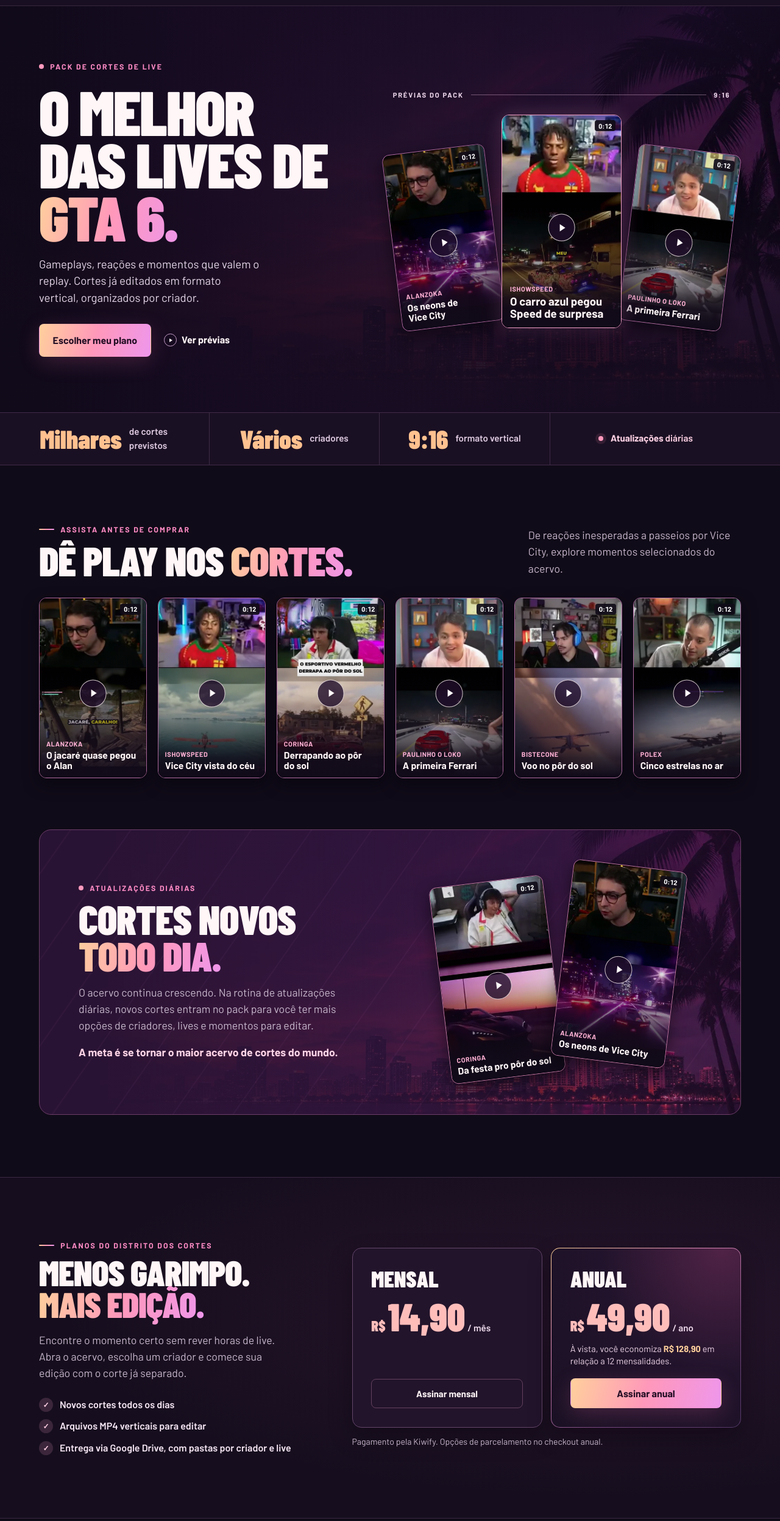
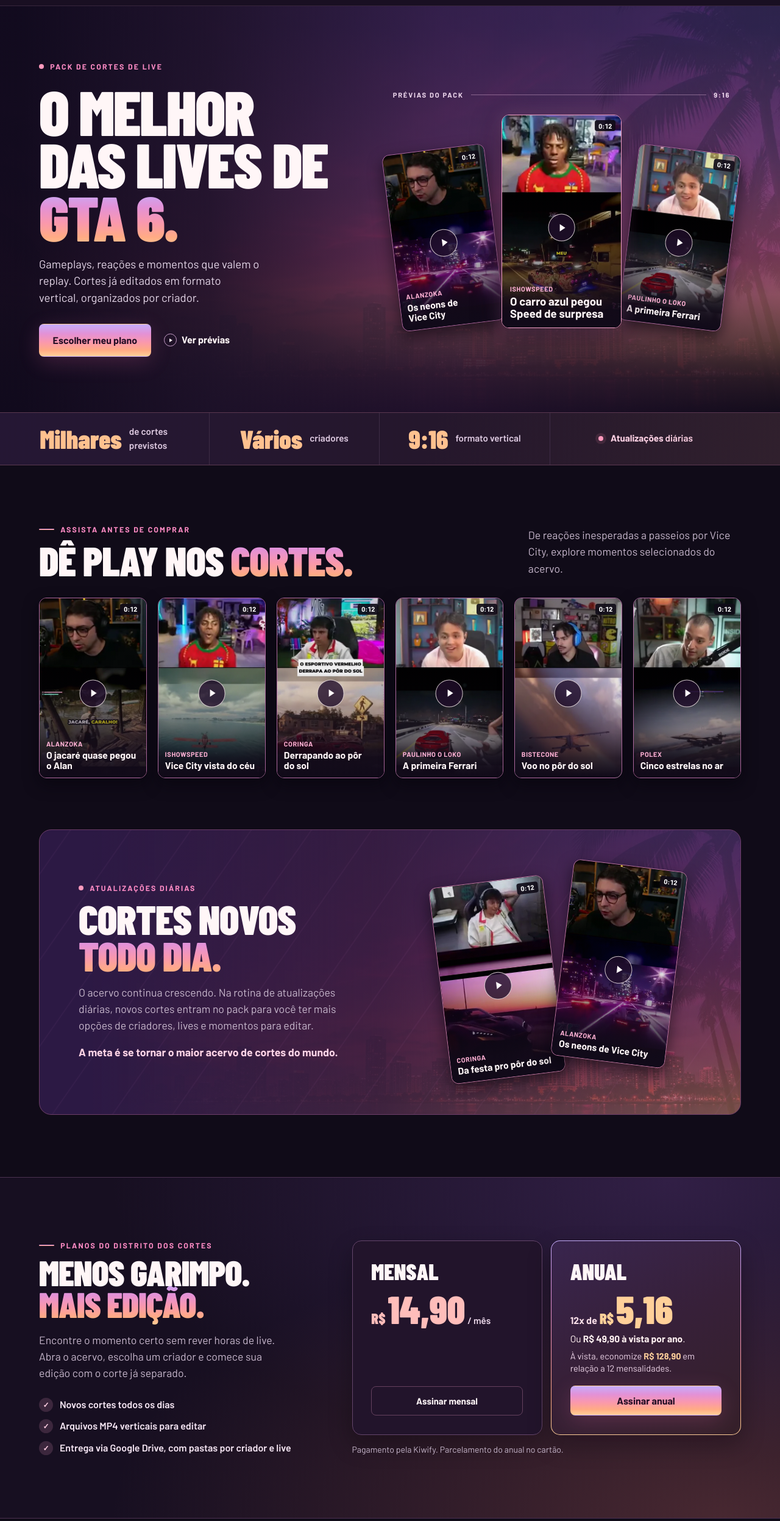
Before and after one commit to dgvfx2026/distritodoscortes, a plain HTML site: page index.html in a window 1280 px wide. Shown: the part 66-2560 px from the top of the page at 61% size. Drawn offline with Linux system fonts and the light colour scheme.

Commit message:
feat: destaca parcelas e ajusta paleta

```diff
--- a/index.html
+++ b/index.html
@@ -192,12 +192,13 @@
             </article>
             <article class="plan-card plan-card-yearly" aria-labelledby="yearly-title" data-reveal>
               <h3 id="yearly-title">Anual</h3>
-              <p class="plan-price"><span class="plan-currency">R$</span> <data value="49.90">49,90</data><span class="plan-period">/ ano</span></p>
-              <p class="plan-note">À vista, você economiza <strong>R$ 128,90</strong> em relação a 12 mensalidades.</p>
+              <p class="plan-price"><span class="plan-installments">12x de</span> <span class="plan-currency">R$</span> <data value="5.16">5,16</data></p>
+              <p class="plan-upfront">Ou <strong>R$ <data value="49.90">49,90</data> à vista por ano</strong>.</p>
+              <p class="plan-note">À vista, economize <strong>R$ 128,90</strong> em relação a 12 mensalidades.</p>
               <a class="button button-primary checkout-button" href="https://pay.kiwify.com.br/yL10ICs">Assinar anual</a>
             </article>
           </div>
-          <p class="checkout-note">Pagamento pela Kiwify. Opções de parcelamento no checkout anual.</p>
+          <p class="checkout-note">Pagamento pela Kiwify. Parcelamento do anual no cartão.</p>
         </div>
       </div>
     </section>
--- a/styles.css
+++ b/styles.css
@@ -13,7 +13,7 @@
   --pink: #ff8cc6;
   --peach: #ffc18f;
   --line: #35253e;
-  --sunset: linear-gradient(105deg, #ffd09c 0%, #ff98ba 50%, #ee96ec 100%);
+  --sunset: linear-gradient(180deg, #c5adfc 0%, #e391d6 29%, #fa98ad 56%, #ffab84 81%, #ffd098 100%);
   --display: "Barlow Condensed", Impact, "Arial Narrow", sans-serif;
   --ease: cubic-bezier(.22, 1, .36, 1);
 }
@@ -72,13 +72,15 @@ h1, h2, h3 { font-family: var(--display); font-weight: 900; }
 
 .hero { position: relative; isolation: isolate; overflow: hidden; background: #1e0e27; }
 .hero-landscape {
+  --hero-shade: linear-gradient(90deg, #110a1df9 3%, #1d1129ed 27%, #2e153b87 57%, #2e153b1c 100%);
   position: absolute;
   inset: 0;
   z-index: -1;
   background:
-    linear-gradient(90deg, #100a1af8 4%, #160b21ee 26%, #1b0d26aa 53%, #290f3c30 100%),
-    linear-gradient(0deg, #100b18 1%, #160f1d12 64%, #160d23a0 100%),
-    url("assets/entardecer.webp") center 58% / cover no-repeat;
+    var(--hero-shade),
+    linear-gradient(0deg, #100b18 0%, #160e1adc 8%, #27163125 29%, transparent 47%),
+    linear-gradient(180deg, #4c3e8296 5%, #a062ac83 37%, #f679a582 62%, #ffad78ac 84%, #ffc18560 100%),
+    url("assets/entardecer.webp") center 60% / cover no-repeat;
 }
 .hero-inner {
   display: grid;
@@ -138,7 +140,7 @@ h1, h2, h3 { font-family: var(--display); font-weight: 900; }
 .hero-clip-center .clip-copy { inset-inline: .83rem; bottom: .85rem; }
 .hero-clip-center .clip-title { font-size: clamp(1rem, 1.45vw, 1.3rem); }
 
-.acervo { background: #1a1023; border-block: 1px solid #412a48; }
+.acervo { background: linear-gradient(105deg, #251734, #25172c 55%, #30202d); border-block: 1px solid #5a3850; }
 .acervo-inner { display: grid; grid-template-columns: 1fr 1fr 1fr 1.12fr; min-height: 85px; align-items: stretch; }
 .stat { display: flex; gap: .75rem; align-items: center; justify-content: center; padding: .65rem .55rem; border-right: 1px solid #3d2b45; color: #dfcbe2; }
 .stat:first-child { justify-content: flex-start; padding-left: .1rem; }
@@ -172,7 +174,8 @@ h1, h2, h3 { font-family: var(--display); font-weight: 900; }
   border-radius: 20px;
   padding: clamp(28px, 5vw, 76px);
   background:
-    linear-gradient(90deg, #291334 8%, #2f143cdd 47%, #4a1a5552 100%),
+    linear-gradient(90deg, #2c1944 7%, #32193cde 48%, #3a19443b 100%),
+    linear-gradient(180deg, #584184a8 0%, #ac529781 45%, #df757880 76%, #ffb47c81 100%),
     url("assets/entardecer.webp") center 67% / cover no-repeat,
     #2f173d;
 }
@@ -186,7 +189,7 @@ h1, h2, h3 { font-family: var(--display); font-weight: 900; }
 .update-clip:last-child { --delay: 210ms; --entry-x: 18px; transform: translateY(-3%) rotate(7deg); }
 .update-clip:hover, .update-clip:focus-visible { transform: translateY(-5%) rotate(0); }
 
-.offer-section { padding-block: clamp(64px, 8vw, 115px); background: radial-gradient(ellipse at 77% 40%, #4b21474f, transparent 63%), #160e1e; border-block: 1px solid #3b2844; }
+.offer-section { padding-block: clamp(64px, 8vw, 115px); background: radial-gradient(ellipse at 86% 1%, #5535776b, transparent 59%), radial-gradient(ellipse at 93% 100%, #ae5c5252, transparent 60%), #170f21; border-block: 1px solid #4b3151; }
 .offer-inner { display: grid; grid-template-columns: .84fr 1.16fr; align-items: center; gap: clamp(28px, 4vw, 64px); }
 .offer-copy h2 { font-size: clamp(2.85rem, 4.55vw, 4.55rem); }
 .offer-copy p:not(.eyebrow) { margin-top: 1.2rem; max-width: 42ch; }
@@ -207,13 +210,16 @@ h1, h2, h3 { font-family: var(--display); font-weight: 900; }
   --delay: 130ms;
   border: 1px solid transparent;
   background:
-    radial-gradient(ellipse at 90% 0%, #502346 0, #21132b 50%, #1a1124 100%) padding-box,
-    linear-gradient(145deg, #ffd298, #e08bb9 33%, #774980 67%, #543868) border-box;
+    linear-gradient(154deg, #39254e 0%, #372039 48%, #352029 100%) padding-box,
+    var(--sunset) border-box;
 }
 .plan-card h3 { font-size: clamp(1.9rem, 2.9vw, 2.65rem); line-height: 1; text-transform: uppercase; }
 .plan-price { display: flex; align-items: baseline; gap: .25rem; color: #ffbdba; font: 900 clamp(3.25rem, 5vw, 4.8rem)/.88 var(--display); margin: .92rem 0 1rem; }
 .plan-currency { font-size: .38em; }
 .plan-period { color: #efdbed; font: 600 .95rem/1 Barlow, sans-serif; white-space: nowrap; }
+.plan-card-yearly .plan-price { color: #ffd099; margin-bottom: .65rem; }
+.plan-installments { color: #f9dee8; font: 700 1rem/1 Barlow, sans-serif; white-space: nowrap; }
+.plan-upfront { margin-bottom: .55rem; color: #fff1f1; font-size: .97rem; line-height: 1.36; }
 .plan-note { margin: 0 0 1.15rem; color: #edd4e8; font-size: .91rem; line-height: 1.35; }
 .plan-note strong { color: #ffd09c; }
 .checkout-button { width: 100%; min-height: 48px; margin-top: auto; }
@@ -276,7 +282,10 @@ h1, h2, h3 { font-family: var(--display); font-weight: 900; }
   .brand { width: clamp(136px, 43vw, 180px); }
   .nav { display: none; }
   .hero-inner { grid-template-columns: 1fr; min-height: auto; gap: 2.4rem; padding-block: 3.8rem 3rem; }
-  .hero-landscape { background-position: center, center, 57% 75%; }
+  .hero-landscape {
+    --hero-shade: linear-gradient(180deg, #160e25f2 0%, #21122bd9 35%, #28163083 64%, #2a173833 100%);
+    background-position: center, center, center, 57% 75%;
+  }
   .hero h1 { font-size: clamp(62px, 12.3vw, 104px); }
   .hero-showcase { width: min(100%, 510px); margin-inline: auto; }
   .hero-clip { border-radius: 9px; }
@@ -295,7 +304,7 @@ h1, h2, h3 { font-family: var(--display); font-weight: 900; }
   .section-heading { margin-bottom: 1.5rem; }
   .update-panel { grid-template-columns: 1fr; border-radius: 15px; gap: 2.1rem; }
   .update-visual { width: min(100%, 350px); }
-  .update-panel { background-position: center, 59% center; }
+  .update-panel { background-position: center, center, 59% center; }
   .footer-inner { flex-wrap: wrap; }
   .footer-inner p { flex: 1 0 100%; order: 1; }
 }
```
Also changed, not shown: 1 other file.
